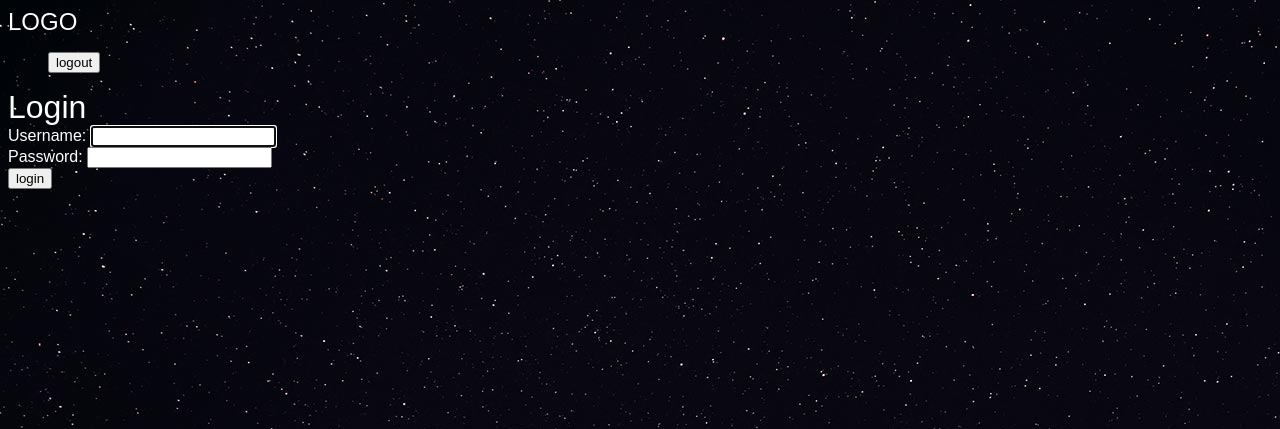
After one commit to anajafizadeh/mydjangoBlog, a Django app: page /accounts/login/ in a window 1280 px wide. The commit adds this page. Shown: the top 429 px of the page. Run offline with Django 5.2, Linux system fonts and the light colour scheme.

Commit message:
login, logout views added

```diff
--- /dev/null
+++ b/accounts/templates/accounts/login.html
@@ -0,0 +1,9 @@
+{%extends 'base.html'%}
+{% block content%}
+<h1>Login</h1>
+<form class="" action="{% url 'accounts:login' %}" method="post">
+    {{form}}
+    {% csrf_token %}
+    <input type="submit" value="login">
+</form>
+{% endblock %}
--- a/accounts/templates/accounts/signup.html
+++ b/accounts/templates/accounts/signup.html
@@ -1,8 +1,9 @@
 {%extends 'base.html'%}
 {% block content%}
 <h1>Sign Up</h1>
-<form class="site-form" action="index.html" method="post">
+<form class="site-form" action="{% url 'accounts:signup' %}" method="post">
     {{form}}
-    <input type="submit" value="submit!">
+    {% csrf_token %}
+    <input type="submit" value="Sign Up">
 </form>
 {% endblock %}
--- a/accounts/urls.py
+++ b/accounts/urls.py
@@ -4,5 +4,7 @@ from . import views
 app_name = 'accounts'
 
 urlpatterns = [
-    path('signup', views.signup_view, name='signup'),
+    path('signup/', views.signup_view, name='signup'),
+    path('login/', views.login_view, name='login'),
+    path('logout/', views.logout_view, name='logout')
 ]
--- a/accounts/views.py
+++ b/accounts/views.py
@@ -1,8 +1,34 @@
-from django.shortcuts import render
-from django.contrib.auth.forms import UserCreationForm
+from django.shortcuts import render, redirect
+from django.contrib.auth.forms import UserCreationForm, AuthenticationForm
+from django.contrib.auth import login, logout
 
 # Create your views here.
 def signup_view(request):
-    form = UserCreationForm()
+    if request.method == "POST":
+        form = UserCreationForm(request.POST)
+        if form.is_valid():
+            user = form.save()
+            login(request, user)
+            return redirect("articles:list")
+    else:
+        form = UserCreationForm()
     args = {'form':form}
     return render(request, 'accounts/signup.html', args)
+
+def login_view(request):
+    if request.method == "POST":
+        form = AuthenticationForm(data=request.POST)
+        if form.is_valid():
+            user = form.get_user()
+
+            login(request, user)
+            return redirect("articles:list")
+    else:
+        form = AuthenticationForm()
+    args = {'form':form}
+    return render(request, 'accounts/login.html', args)
+
+def logout_view(request):
+    if request.method == "POST":
+        logout(request)
+        return redirect("articles:list")
--- a/templates/base.html
+++ b/templates/base.html
@@ -12,6 +12,14 @@
 </head>
 <body>
     <h2><a href="{% url 'articles:list' %}">LOGO</a></h2>
+    <nav>
+        <ul>
+            <form action="{% url 'accounts:logout' %}" method="post" class="logout-link">
+                {% csrf_token %}
+                <button type="submit">logout</button>
+            </form>
+        </ul>
+    </nav>
     <div class="wrapper">
         {% block content %}
         {% endblock %}
```
Also changed, not shown: db.sqlite3.
